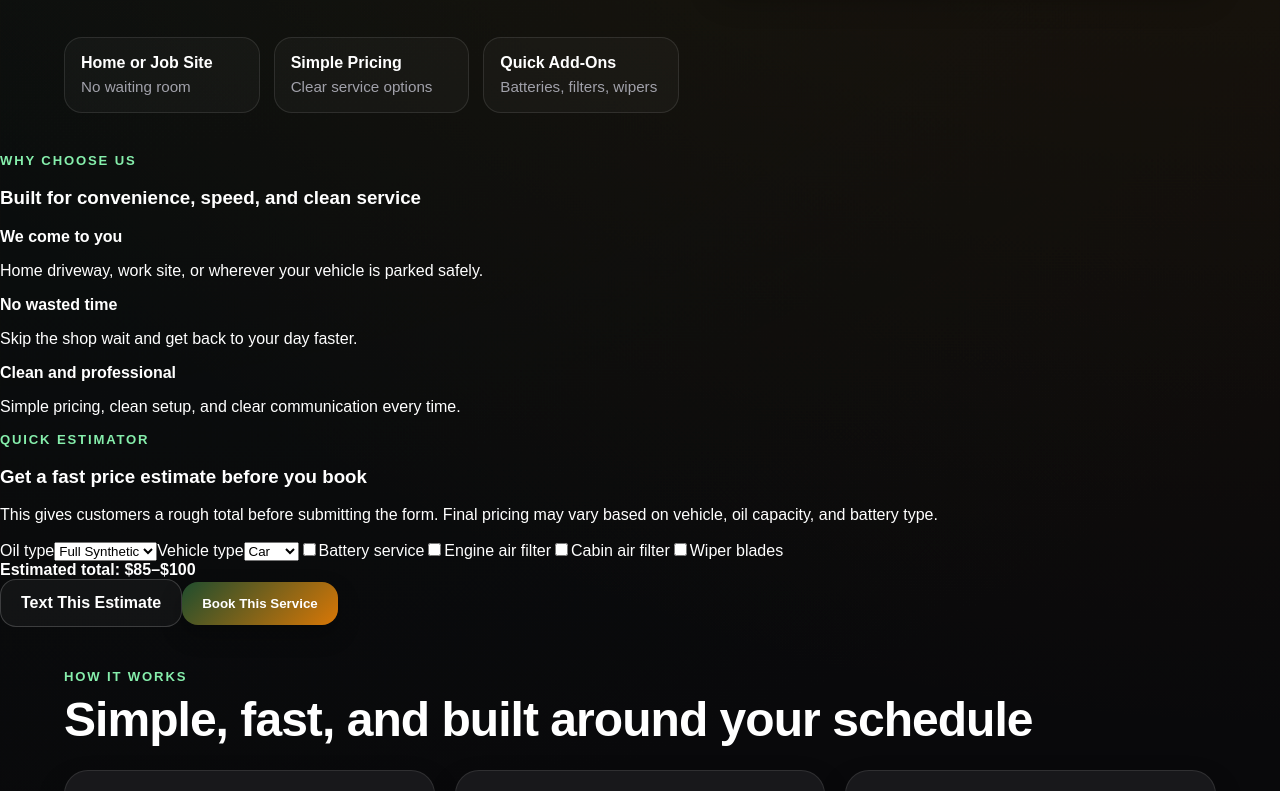
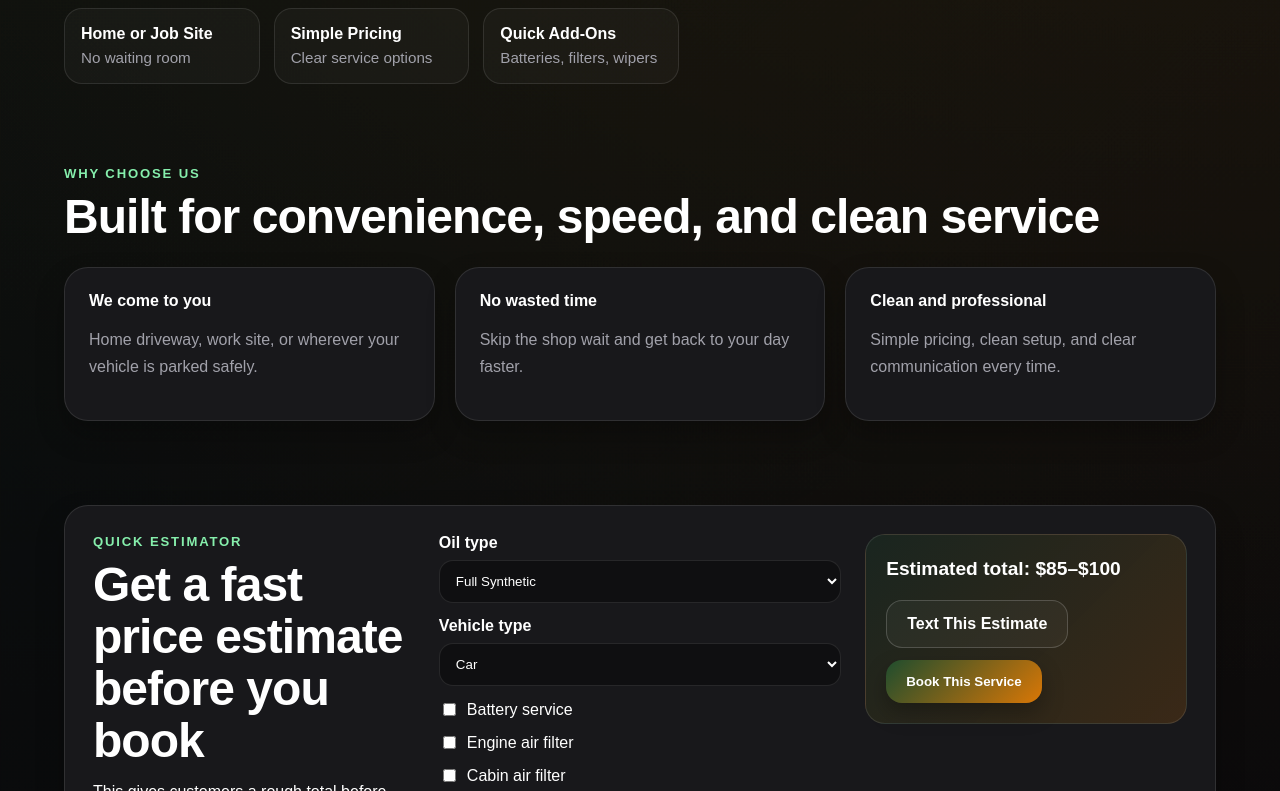
Before and after one commit to OBGarage/ob-mobile-garage-site, a Next.js app: page / in a window 1280 px wide. Shown: the part 1109-1900 px from the top of the page. Built offline with nearby package versions, Linux system fonts and the light colour scheme.

Commit message:
Update globals.css

```diff
--- a/app/globals.css
+++ b/app/globals.css
@@ -45,16 +45,17 @@ body {
   font-weight: 700;
 }
 
-.battery-banner {
+.availability-banner {
   border-bottom: 1px solid var(--brand-border);
   background: linear-gradient(
     90deg,
-    rgba(69, 10, 10, 0.88),
+    rgba(20, 83, 45, 0.45),
     rgba(24, 24, 27, 0.95),
-    rgba(124, 45, 18, 0.88)
+    rgba(217, 119, 6, 0.32)
   );
 }
 
+.availability-inner,
 .battery-banner-inner {
   max-width: 1200px;
   margin: 0 auto;
@@ -66,15 +67,33 @@ body {
   flex-wrap: wrap;
 }
 
+.availability-actions {
+  display: flex;
+  gap: 12px;
+  flex-wrap: wrap;
+}
+
+.availability-banner strong,
 .battery-banner strong {
   display: block;
   font-size: 1.05rem;
 }
 
+.availability-banner p,
 .battery-banner p {
   margin: 6px 0 0;
   color: #d4d4d8;
   line-height: 1.6;
+}
+
+.battery-banner {
+  border-bottom: 1px solid var(--brand-border);
+  background: linear-gradient(
+    90deg,
+    rgba(69, 10, 10, 0.88),
+    rgba(24, 24, 27, 0.95),
+    rgba(124, 45, 18, 0.88)
+  );
 }
 
 .topbar {
@@ -252,7 +271,12 @@ body {
 .review-card,
 .upsells-card,
 .map-card,
-.contact-card {
+.contact-card,
+.why-card,
+.bundle-card,
+.calendar-card,
+.estimator-card,
+.gallery-card {
   background: var(--brand-dark);
   border: 1px solid var(--brand-border);
   border-radius: 24px;
@@ -294,9 +318,14 @@ body {
   line-height: 1.6;
 }
 
+.why-choose-us,
+.estimator,
 .steps,
 .upsells,
+.bundles,
+.service-area-list,
 .map-section,
+.gallery,
 .booking,
 .reviews {
   max-width: 1200px;
@@ -304,9 +333,14 @@ body {
   padding: 42px 24px;
 }
 
+.why-choose-us h3,
+.estimator h3,
 .steps h3,
 .upsells h3,
+.bundles h3,
+.service-area-list h3,
 .map-section h3,
+.gallery h3,
 .booking h3,
 .reviews h3 {
   margin: 0 0 16px;
@@ -315,17 +349,29 @@ body {
   letter-spacing: -0.02em;
 }
 
+.why-grid,
 .step-grid,
-.review-grid {
+.review-grid,
+.bundle-grid,
+.gallery-grid {
   display: grid;
   grid-template-columns: repeat(3, 1fr);
   gap: 20px;
   margin-top: 24px;
 }
 
+.why-card,
 .step-card,
-.review-card {
+.review-card,
+.bundle-card,
+.gallery-card {
   padding: 24px;
+}
+
+.why-card strong,
+.bundle-card strong {
+  display: block;
+  margin-bottom: 8px;
 }
 
 .step-card h4,
@@ -342,9 +388,79 @@ body {
 .upsells p,
 .mini-card p,
 .footer p,
-.contact-card p {
+.contact-card p,
+.why-card p,
+.bundle-card p,
+.gallery p,
+.gallery-card,
+.calendar-card p {
   color: var(--brand-muted);
   line-height: 1.7;
+}
+
+.bundle-card span {
+  display: inline-block;
+  margin-top: 10px;
+  color: #facc15;
+  font-weight: 700;
+}
+
+.estimator-card {
+  padding: 28px;
+  display: grid;
+  grid-template-columns: 0.8fr 1fr 0.8fr;
+  gap: 24px;
+  align-items: start;
+}
+
+.estimator-controls {
+  display: grid;
+  gap: 14px;
+}
+
+.estimator-controls label {
+  display: grid;
+  gap: 8px;
+  font-weight: 600;
+}
+
+.estimator-controls select {
+  background: #0f0f11;
+  color: white;
+  border: 1px solid var(--brand-border);
+  border-radius: 14px;
+  padding: 12px;
+}
+
+.check {
+  display: flex !important;
+  align-items: center;
+  gap: 10px;
+  font-weight: 500 !important;
+}
+
+.estimate-result {
+  padding: 20px;
+  border-radius: 20px;
+  background: linear-gradient(
+    135deg,
+    rgba(31, 77, 46, 0.25),
+    rgba(217, 119, 6, 0.18)
+  );
+  border: 1px solid var(--brand-border);
+}
+
+.estimate-result strong {
+  display: block;
+  font-size: 1.2rem;
+  line-height: 1.5;
+}
+
+.estimate-actions {
+  display: flex;
+  flex-wrap: wrap;
+  gap: 12px;
+  margin-top: 16px;
 }
 
 .upsells-card {
@@ -376,6 +492,21 @@ body {
   margin-bottom: 6px;
 }
 
+.area-tags {
+  display: flex;
+  flex-wrap: wrap;
+  gap: 12px;
+  margin-top: 18px;
+}
+
+.area-tags span {
+  padding: 10px 14px;
+  border-radius: 999px;
+  background: rgba(255, 255, 255, 0.04);
+  border: 1px solid var(--brand-border);
+  color: #d4d4d8;
+}
+
 .map-card {
   overflow: hidden;
   padding: 12px;
@@ -387,6 +518,18 @@ body {
   height: 420px;
   border: 0;
   border-radius: 18px;
+}
+
+.gallery-card {
+  display: flex;
+  align-items: center;
+  justify-content: center;
+  min-height: 180px;
+  text-align: center;
+  font-weight: 700;
+  background:
+    linear-gradient(135deg, rgba(31, 77, 46, 0.18), rgba(217, 119, 6, 0.12)),
+    var(--brand-dark);
 }
 
 .booking {
@@ -408,12 +551,14 @@ body {
   line-height: 1.8;
 }
 
-.contact-card {
+.contact-card,
+.calendar-card {
   margin-top: 18px;
   padding: 22px;
 }
 
-.contact-card strong {
+.contact-card strong,
+.calendar-card strong {
   display: block;
   margin-bottom: 14px;
 }
@@ -484,13 +629,17 @@ body {
 
 .footer {
   border-top: 1px solid var(--brand-border);
-  padding: 28px 24px 90px;
+  padding: 28px 24px 110px;
   max-width: 1200px;
   margin: 0 auto;
   display: flex;
   justify-content: space-between;
   gap: 20px;
   flex-wrap: wrap;
+}
+
+.mobile-actions {
+  display: none;
 }
 
 .sticky-call {
@@ -511,31 +660,49 @@ body {
 @media (max-width: 1100px) {
   .hero h2,
   .pricing-card h3,
+  .why-choose-us h3,
+  .estimator h3,
   .steps h3,
   .upsells h3,
+  .bundles h3,
+  .service-area-list h3,
   .map-section h3,
+  .gallery h3,
   .booking h3,
   .reviews h3 {
     font-size: 2.6rem;
+  }
+
+  .estimator-card {
+    grid-template-columns: 1fr;
   }
 }
 
 @media (max-width: 900px) {
   .hero,
   .booking,
+  .why-grid,
   .step-grid,
   .review-grid,
+  .bundle-grid,
+  .gallery-grid,
   .upsells-grid,
   .hero-highlights {
     grid-template-columns: 1fr;
   }
 
   .topbar,
+  .availability-inner,
   .battery-banner-inner,
   .hero,
+  .why-choose-us,
+  .estimator,
   .steps,
   .upsells,
+  .bundles,
+  .service-area-list,
   .map-section,
+  .gallery,
   .booking,
   .reviews,
   .footer {
@@ -545,9 +712,14 @@ body {
 
   .hero h2,
   .pricing-card h3,
+  .why-choose-us h3,
+  .estimator h3,
   .steps h3,
   .upsells h3,
+  .bundles h3,
+  .service-area-list h3,
   .map-section h3,
+  .gallery h3,
   .booking h3,
   .reviews h3 {
     font-size: 2.25rem;
@@ -566,4 +738,30 @@ body {
   .form-frame {
     height: 2400px;
   }
+
+  .sticky-call {
+    display: none;
+  }
+
+  .mobile-actions {
+    position: fixed;
+    left: 12px;
+    right: 12px;
+    bottom: 12px;
+    display: grid;
+    grid-template-columns: repeat(3, 1fr);
+    gap: 10px;
+    z-index: 1000;
+  }
+
+  .mobile-actions a {
+    text-align: center;
+    text-decoration: none;
+    color: white;
+    font-weight: 700;
+    padding: 14px 10px;
+    border-radius: 16px;
+    background: linear-gradient(135deg, var(--brand-green), var(--brand-orange));
+    box-shadow: 0 16px 28px rgba(0, 0, 0, 0.35);
+  }
 }
```
